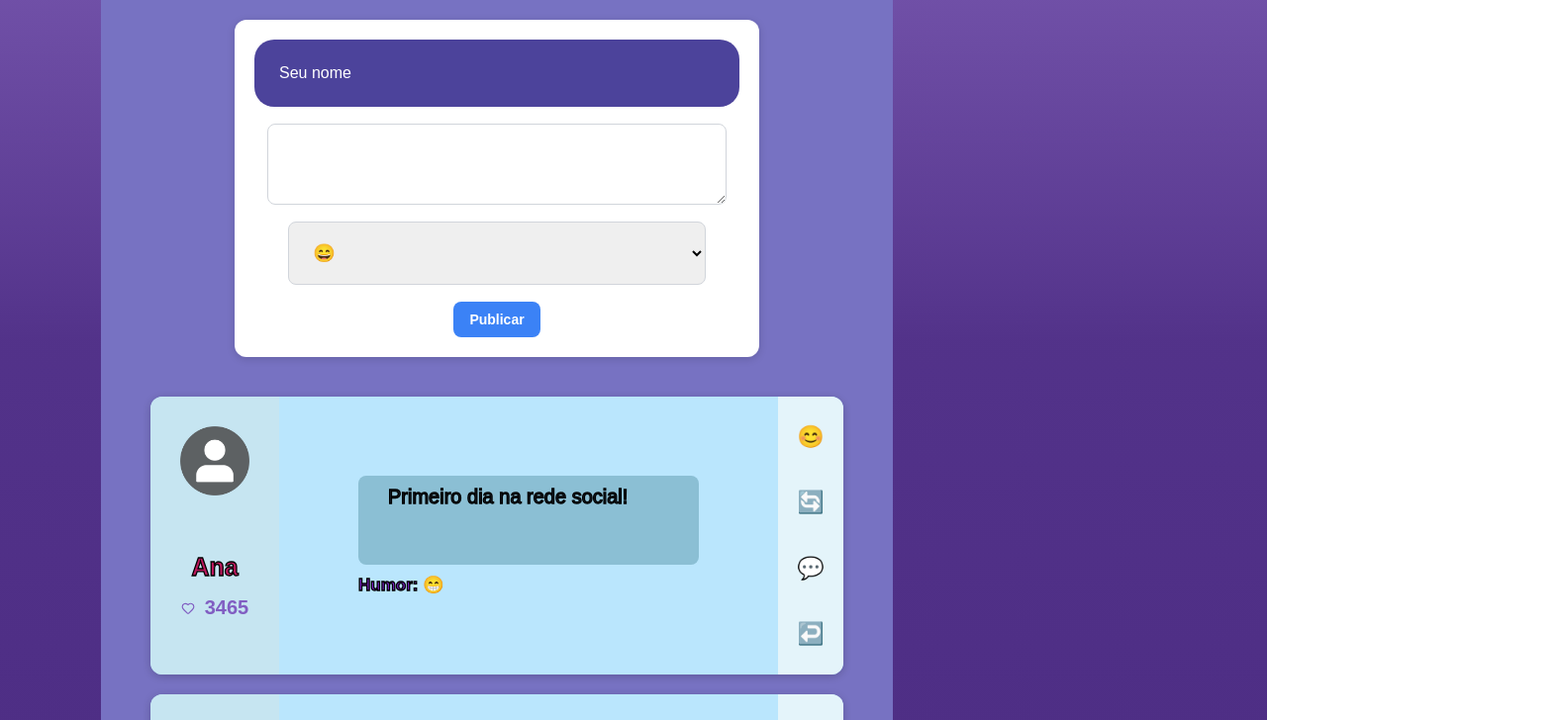
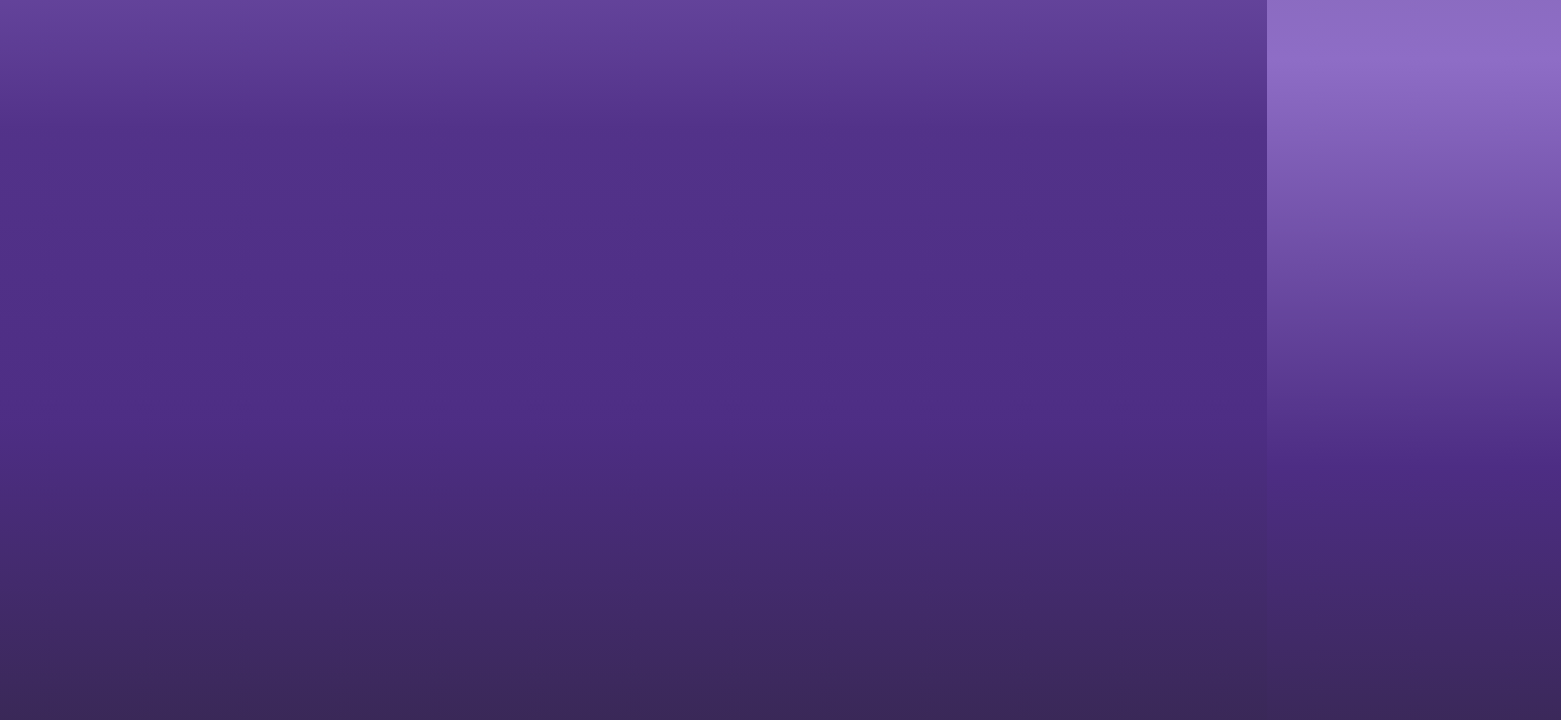
Before and after one commit to yaaasminnscotti/Thekick.com-, a React (Vite) app: page / in a window 1280 px wide. Shown: the part 351-1079 px from the top of the page at 99% size, 1577 px wide, since content can reach past the window. Built offline with nearby package versions, Linux system fonts and the light colour scheme; a web font is replaced by a local one.

Commit message:
melhoria posts

```diff
--- a/package.json
+++ b/package.json
@@ -13,6 +13,7 @@
   "dependencies": {
     "classnames": "^2.5.1",
     "dotenv": "^17.2.2",
+    "emoji-picker-react": "^4.13.3",
     "jsonwebtoken": "^9.0.2",
     "lucide-react": "^0.544.0",
     "pg": "^8.16.3",
--- a/src/components/Cabeçalho/index.jsx
+++ b/src/components/Cabeçalho/index.jsx
@@ -33,15 +33,15 @@ function Pagina() {
             />
             <img src={Lupa} className={style.lupa} alt="Pesquisar" />
           </div>
-          <input type="text" />
         </form>
+
 
         <Link to="/" className={style.fonte}>Início</Link>
         <Link to="/novidades" className={style.fonte}>Novidades</Link>
         <Link to="/conteudo" className={style.fonte}>Conteúdo</Link>
         <Link to="/usuarios" className={style.fonte}>Usuários</Link>
 
-      < Link to="/perfil"><img className={style.fotoPerfil} src={Avatar} alt="avatar" /></Link>
+        < Link to="/perfil"><img className={style.fotoPerfil} src={Avatar} alt="avatar" /></Link>
 
       </div>
     </div>
--- a/src/components/Posts/Post.jsx
+++ b/src/components/Posts/Post.jsx
@@ -1,50 +1,172 @@
-import { useState } from "react";
-import { Heart } from "lucide-react";
+import { useState, useRef, useEffect } from "react";
 import styles from "./posts.module.css";
-import Avatar from "../../assets/imagens/avatar.png"
+import { Plus, Heart } from "lucide-react";
+import EmojiPicker from "emoji-picker-react";
 
-export default function Post({ nome, imagem, humor, conteudo, curtidas }) {
-  const [likes, setLikes] = useState(curtidas);
-  const [hasLiked, setHasLiked] = useState(false);
+function Post() {
+  const [showForm, setShowForm] = useState(false);
+  const [post, setPost] = useState("");
+  const [humor, setHumor] = useState("");
+  const [nome, setNome] = useState("");
+  const [posts, setPosts] = useState([]);
+  const [showEmojiHumor, setShowEmojiHumor] = useState(false);
 
-  function handleLike() {
-    if (hasLiked) {
-      setLikes(likes - 1); // descurtir
-      setHasLiked(false);
-    } else {
-      setLikes(likes + 1); // curtir
-      setHasLiked(true);
-    }
-  }
+  const emojiHumorRef = useRef(null);
+
+  // Fecha o emoji picker ao clicar fora
+  useEffect(() => {
+    const handleClickOutside = (event) => {
+      if (
+        emojiHumorRef.current &&
+        !emojiHumorRef.current.contains(event.target)
+      ) {
+        setShowEmojiHumor(false);
+      }
+    };
+    document.addEventListener("mousedown", handleClickOutside);
+    return () => document.removeEventListener("mousedown", handleClickOutside);
+  }, []);
+
+  const handleSubmit = (e) => {
+    e.preventDefault();
+    if (post.trim() === "" || nome.trim() === "") return;
+
+    const newPost = {
+      id: Date.now(),
+      text: post,
+      humor,
+      nome,
+      likes: 0,
+      liked: false,
+    };
+
+    setPosts([newPost, ...posts]);
+    setPost("");
+    setHumor("");
+    setNome("");
+    setShowForm(false);
+  };
+
+  const handleEmojiHumor = (emojiData) => {
+    setHumor((prev) => prev + emojiData.emoji);
+    setShowEmojiHumor(false);
+  };
+
+  const toggleLike = (id) => {
+    setPosts((prev) =>
+      prev.map((p) =>
+        p.id === id
+          ? {
+              ...p,
+              liked: !p.liked,
+              likes: p.liked ? p.likes - 1 : p.likes + 1,
+            }
+          : p
+      )
+    );
+  };
 
   return (
-    <div className={styles.postContainer}>
-      {/* Coluna esquerda */}
-      <div className={styles.colunaEsquerda}>
-        <img src={Avatar} alt={nome} className={styles.profileImage} />
-        <p className={styles.name}>{nome}</p>
+    <div className={styles.container}>
+      {!showForm && (
         <button
-          onClick={handleLike}
-          className={`${styles.likeArea} ${hasLiked ? styles.liked : ""}`}
+          className={styles.openButton}
+          onClick={() => setShowForm(true)}
         >
-          <Heart size={14} className={styles.likeIcon} />
-          <span className={styles.likeCount}>{likes}</span>
+          <Plus /> Novo post
         </button>
-      </div>
+      )}
 
-      {/* Conteúdo */}
-      <div className={styles.content}>
-        <p className={styles.textBox}>{conteudo}</p>
-        <p className={styles.humor}>Humor: {humor}</p>
-      </div>
+      {showForm && (
+        <form className={styles.form} onSubmit={handleSubmit}>
+          {/* Nome */}
+          <input
+            type="text"
+            value={nome}
+            onChange={(e) => setNome(e.target.value)}
+            placeholder="Nome"
+          />
 
-      {/* Coluna direita */}
-      <div className={styles.colunaDireita}>
-        <button>😊</button>
-        <button>🔄</button>
-        <button>💬</button>
-        <button>↩️</button>
+          {/* Campo principal */}
+          <textarea
+            value={post}
+            onChange={(e) => setPost(e.target.value)}
+            placeholder="O que você está pensando?"
+          />
+
+          {/* Campo Humor */}
+          <div
+            style={{ display: "flex", alignItems: "center", marginTop: "10px" }}
+          >
+            <input
+              type="text"
+              value={humor}
+              onChange={(e) => setHumor(e.target.value)}
+              placeholder="Humor: "
+              style={{ flex: 1 }}
+            />
+            <div ref={emojiHumorRef}>
+              <button className={styles.emojis}
+                type="button"
+                onClick={() => setShowEmojiHumor(!showEmojiHumor)}
+                style={{ marginLeft: "10px" }}
+              >
+                😃
+              </button>
+              {showEmojiHumor && (
+                <div style={{ position: "absolute",}}>
+                  <EmojiPicker onEmojiClick={handleEmojiHumor} />
+                </div>
+              )}
+            </div>
+          </div>
+
+          <div className={styles.actions}>
+            <button type="button" onClick={() => setShowForm(false)}>
+              Cancelar
+            </button>
+            <button type="submit">Publicar</button>
+          </div>
+        </form>
+      )}
+
+      <div className={styles.feed}>
+        {posts.map((p) => (
+          <div key={p.id} className={styles.postContainer}>
+            {/* Sidebar com nome e avatar */}
+            <div className={styles.sidebar}>
+              <img
+                src="https://via.placeholder.com/80"
+                alt="avatar"
+                className={styles.avatar}
+              />
+              <div className={styles.nome}>{p.nome}</div>
+              <div
+                className={styles.likes}
+                onClick={() => toggleLike(p.id)}
+              >
+                <Heart
+                  className={p.liked ? styles.heartActive : styles.heart}
+                  size={20}
+                />
+                {p.likes}
+              </div>
+            </div>
+
+            {/* Conteúdo */}
+            <div className={styles.content}>
+              <div className={styles.balao}>{p.text}</div>
+              {p.humor && (
+                <div className={styles.humor}>
+                  <b>Humor:</b> {p.humor}
+                </div>
+              )}
+            </div>
+          </div>
+        ))}
       </div>
     </div>
   );
 }
+
+export default Post;
--- a/src/components/Posts/PostList.jsx
+++ /dev/null
@@ -1,94 +0,0 @@
-import { useState } from "react";
-import Post from "./Post";
-import styles from "./postlist.module.css";
-
-export default function PostList() {
-  const [posts, setPosts] = useState([
-    {
-      id: 1,
-      nome: "Ana",
-      imagem: "/assets/imagens/logo.png",
-      humor: "😁",
-      conteudo: "Primeiro dia na rede social!",
-      curtidas: 3465,
-    },
-    {
-      id: 2,
-      nome: "Lucas",
-      imagem: "/assets/imagens/lupa.png",
-      humor: "🚀",
-      conteudo: "React + Vite funcionando!",
-      curtidas: 7378,
-    },
-    {
-      id: 3,
-      nome: "Geovana",
-      imagem: "/assets/imagens/logo.png",
-      humor: " ☕",
-      conteudo: "Trabalhando e tomando café...",
-      curtidas: 5465,
-    },
-  ]);
-
-  const [novoPost, setNovoPost] = useState({
-    nome: "",
-    conteudo: "",
-    humor: "😄",
-  });
-
-  function adicionarPost(e) {
-    e.preventDefault();
-
-    if (!novoPost.nome || !novoPost.conteudo) return;
-
-    const post = {
-      id: Date.now(),
-      nome: novoPost.nome,
-      imagem: "/assets/imagens/logo.png",
-      humor: novoPost.humor,
-      conteudo: novoPost.conteudo,
-      curtidas: 0,
-    };
-
-    setPosts([post, ...posts]);
-    setNovoPost({ nome: "", conteudo: "", humor: "😄" });
-  }
-
-  return (
-
-    <div className={styles.postListContainer}> <h1>Feed de posts</h1>
-      {/* formulário de novo post */}
-      <form onSubmit={adicionarPost} className={styles.novoPost}>
-        <input
-          type="text"
-          placeholder="Seu nome"
-          value={novoPost.nome}
-          onChange={(e) => setNovoPost({ ...novoPost, nome: e.target.value })}
-        />
-        <textarea
-          placeholder="O que você está pensando?"
-          value={novoPost.conteudo}
-          onChange={(e) =>
-            setNovoPost({ ...novoPost, conteudo: e.target.value })
-          }
-        />
-        <select
-          value={novoPost.humor}
-          onChange={(e) => setNovoPost({ ...novoPost, humor: e.target.value })}
-        >
-          <option>😄</option>
-          <option>😢</option>
-          <option>😡</option>
-          <option>🤔</option>
-          <option>😴</option>
-        </select>
-        <button type="submit">Publicar</button>
-      </form>
-
-      {/* lista de posts */}
-      {posts.map((p) => (
-        <Post key={p.id} {...p} />
-      ))}
-    </div>
-  );
-}
--- a/src/components/Posts/postlist.module.css
+++ /dev/null
@@ -1,54 +0,0 @@
-.postListContainer {
-  margin-top: 40px;
-  background: #7772C2;
-  min-height: 100vh;
-  padding: 50px;
-  border-radius: 16px;
-  display: flex;
-  flex-direction: column;
-  align-items: center;
-  box-sizing: border-box;
-  gap: 20px;
-  max-width: 800px;
-  justify-content: center;
-}
-
-/* Formulário centralizado */
-.novoPost {
-  width: 70%;
-  max-width: 800px; /* limite */
-  background: #ffffff;
-  padding: 20px;
-  gap: 5px;
-  border-radius: 12px;
-  box-shadow: 0px 2px 8px rgba(0,0,0,0.15);
-  margin-bottom: 20px;
-  display: flex;
-  flex-direction: column;
-}
-
-.novoPost input,
-.novoPost textarea,
-.novoPost select {
-  width: 86%;
-  border: 1px solid #d1d5db;
-  border-radius: 8px;
-  padding: 20px;
-  margin-bottom: 12px;
-  font-size: 18px;
-}
-
-.novoPost button {
-  background: #3b82f6;
-  color: white;
-  padding: 10px 16px;
-  border: none;
-  border-radius: 8px;
-  cursor: pointer;
-  font-size: 14px;
-  transition: background 0.3s ease;
-}
-
-.novoPost button:hover {
-  background: #2563eb;
-}
--- a/src/components/Posts/posts.module.css
+++ b/src/components/Posts/posts.module.css
@@ -1,111 +1,191 @@
+.container {
+  display: flex;
+  flex-direction: column;
+  padding: 70px;
+  min-height: 100vh;
+}
+
+.openButton {
+  padding: 10px;
+  background: #7772C2;
+  color:#fff;
+  font-style: bold;
+  border: none;
+  border-radius: 6px;
+  cursor: pointer;
+  font-weight: bold;
+  width: 120px;
+  font-size: 14px;
+}
+
+.openButton:hover {
+  background: #a7a5cd;
+}
+
+.heartActive{
+  fill: red;
+}
+
+.form {
+  display: flex;
+  flex-direction: column;
+  gap: 10px;
+  width: 400px;
+
+  background: #7772C2;
+  padding: 15px;
+  border-radius: 12px;
+  box-shadow: 0 2px 6px rgba(0,0,0,0.1);
+  margin-top: 10px;
+}
+
+.form textarea {
+  resize: none;
+  height: 80px;
+  padding: 10px;
+  border-radius: 8px;
+  border: 1px solid #ccc;
+  font-size: 14px;
+  width: 90%;
+  height: 130px;
+}
+
+.actions {
+  display: flex;
+  justify-content: flex-end;
+  gap: 10px;
+}
+.form input {
+  padding: 8px;
+  border-radius: 6px;
+  border: 1px solid #ccc;
+  font-size: 14px;
+}
+
+.actions button {
+  padding: 8px 16px;
+  border-radius: 6px;
+  border: none;
+  cursor: pointer;
+}
+
+.actions button[type="button"] {
+  background: #ccc;
+  color: #333;
+}
+
+.actions button[type="submit"] {
+  background: #a7a5cd;
+  color: white;
+}
+
+.actions button[type="submit"]:hover {
+  background: #a7a5cd;
+}
+
+.feed {
+  margin-top: 20px;
+  width: 430px;
+  display: flex;
+  flex-direction: column;
+  gap: 12px;
+}
+
+.post {
+  background: #fff;
+  padding: 12px;
+  border-radius: 10px;
+  box-shadow: 0 1px 3px rgba(0,0,0,0.1);
+}
+
 .postContainer {
   display: flex;
-  background-color: #bae6fd;
-  border-radius: 12px;
-  box-shadow: 0px 2px 8px rgba(0,0,0,0.2);
+  background: #d0c9f5;
+  border: 2px solid #444;
+  border-radius: 10px;
+  padding: 10px;
+  margin-bottom: 15px;
+  max-width: 500px;
+}
 
-  overflow: hidden;
-  font-size: 20px;
+.emojis{
+  width: 10px;
+}
 
-  width: 100%;
-  max-width: 800px;
-}
-/* Coluna esquerda */
-.colunaEsquerda {
+.sidebar {
   display: flex;
   flex-direction: column;
   align-items: center;
-  width: 110px;
-  background-color: #C6E5F1;
-  padding: 10px;
-
+  margin-right: 12px;
 }
 
-.profileImage {
-  margin-top: 20px;
-  width: 70px;
-  height: 70px;
+.avatar {
+  width: 80px;
+  height: 80px;
   border-radius: 8px;
   object-fit: cover;
-  margin-bottom: 8px;
 }
 
-.name {
-  margin-top: 50px;
-  font-size: 25px;
+.nome {
+  margin-top: 6px;
   font-weight: bold;
-  color: #be185d;
-  text-align: center;
+  color: purple;
 }
 
-.likeArea {
+.likes {
   display: flex;
   align-items: center;
-  justify-content: center;
-  gap: 6px;
+  gap: 4px;
   margin-top: 8px;
-  width: 100%;
-  padding: 7px ;
-  background: transparent;
-  border: none;
   cursor: pointer;
-  transition: background 0.3s, color 0.3s;
-  border-radius: 6px;
 }
 
-.likeArea.liked .likeIcon {
-  color: #e0245e;
-  fill: #e0245e;
+.heart {
+  color: gray;
+  transition: 0.2s;
 }
 
-.likeIcon {
-  font-size: 20px;
-}
-
-.likeArea .likeCount {
-  margin-left: 4px;
-  font-weight: bold;
-  font-size: 20px;
+.heartActive {
+  color: red;
+  transition: 0.2s;
 }
 
 .content {
   flex: 1;
-  padding: 80px;
   display: flex;
   flex-direction: column;
-  justify-content: space-between;
 }
 
-.textBox {
-  background-color: #8bbfd4;
-  border-radius: 8px;
-  padding: 10px 30px;
-  color: #1f2937;
-  min-height: 70px;
-  font-size: 20px;
+.balao {
+  background: #e1defa;
+  border: 1px solid #555;
+  border-radius: 10px 10px 10px 0;
+  padding: 10px;
+  margin-bottom: 10px;
 }
 
 .humor {
-  margin-top: 10px;
-  font-size: 17px;
-  font-weight: 600;
-  color: #7e22ce;
+  background: #ddd;
+  padding: 6px 10px;
+  border-radius: 8px;
+  font-size: 14px;
+  color: #333;
+  margin-bottom: 10px;
 }
 
-.colunaDireita {
+.reactions {
   display: flex;
-  flex-direction: column;
-  align-items: center;
-  justify-content: space-around;
-  background-color: #e4f4fa;
-  width: 50px;
-  padding: 8px;
-
+  gap: 8px;
 }
 
-.colunaDireita button {
-  background: none;
+.reactions button {
   border: none;
-  font-size: 22px;
+  background: transparent;
+  font-size: 18px;
   cursor: pointer;
+  transition: transform 0.2s;
 }
+
+.reactions button:hover {
+  transform: scale(1.2);
+}
--- a/src/pages/Cadastro/cadastro.module.css
+++ b/src/pages/Cadastro/cadastro.module.css
@@ -1,6 +1,6 @@
 body,
 html {
-    overflow: hidden;
+
     background: linear-gradient(to bottom,
      #7B62A7,
      #8E6DC6,
--- a/src/pages/Login/login.module.css
+++ b/src/pages/Login/login.module.css
@@ -1,6 +1,6 @@
 body,
 html {
-    overflow: hidden;
+
     background: linear-gradient(to bottom,
 	rgba(142, 109, 198, 0.9) 0%,
         rgba(77, 45, 132, 0.9) 39%,
--- a/src/pages/pagina-inicial/index.jsx
+++ b/src/pages/pagina-inicial/index.jsx
@@ -1,5 +1,5 @@
 import Cabeçalho from '../../components/Cabeçalho'
-import PostList from '../../components/Posts/PostList'
+import Post from '../../components/Posts/Post';
 
 function Pagina() {
   return (
@@ -8,12 +8,7 @@ function Pagina() {
       <Cabeçalho />
 
       {/* Conteúdo principal */}
-      <main className="p-6 flex justify-center">
-        <div className="w-full max-w-2xl">
-
-          <PostList />
-        </div>
-      </main>
+      <Post/>
     </div>
   );
 }
```
Also changed, not shown: 1 other file (tests, documents, lock files or other folders).
